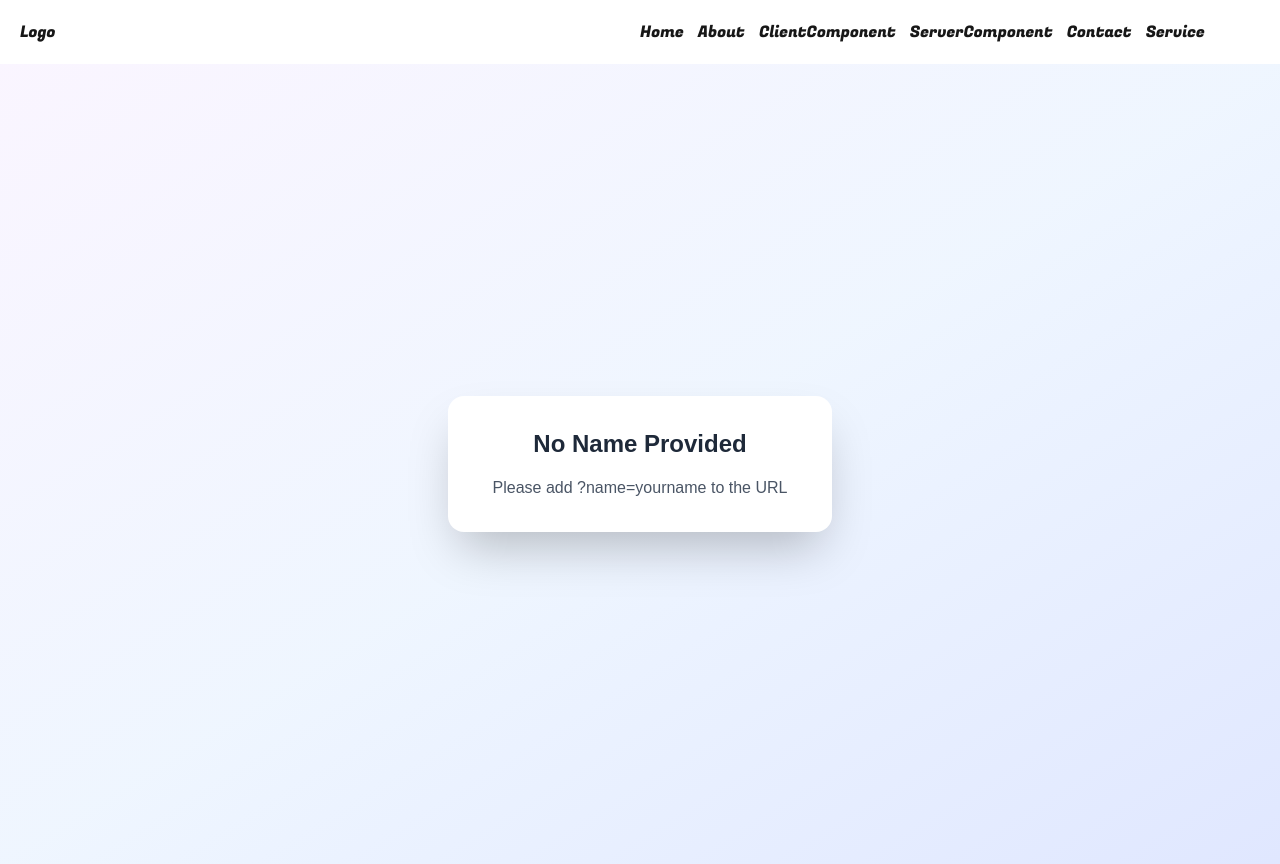
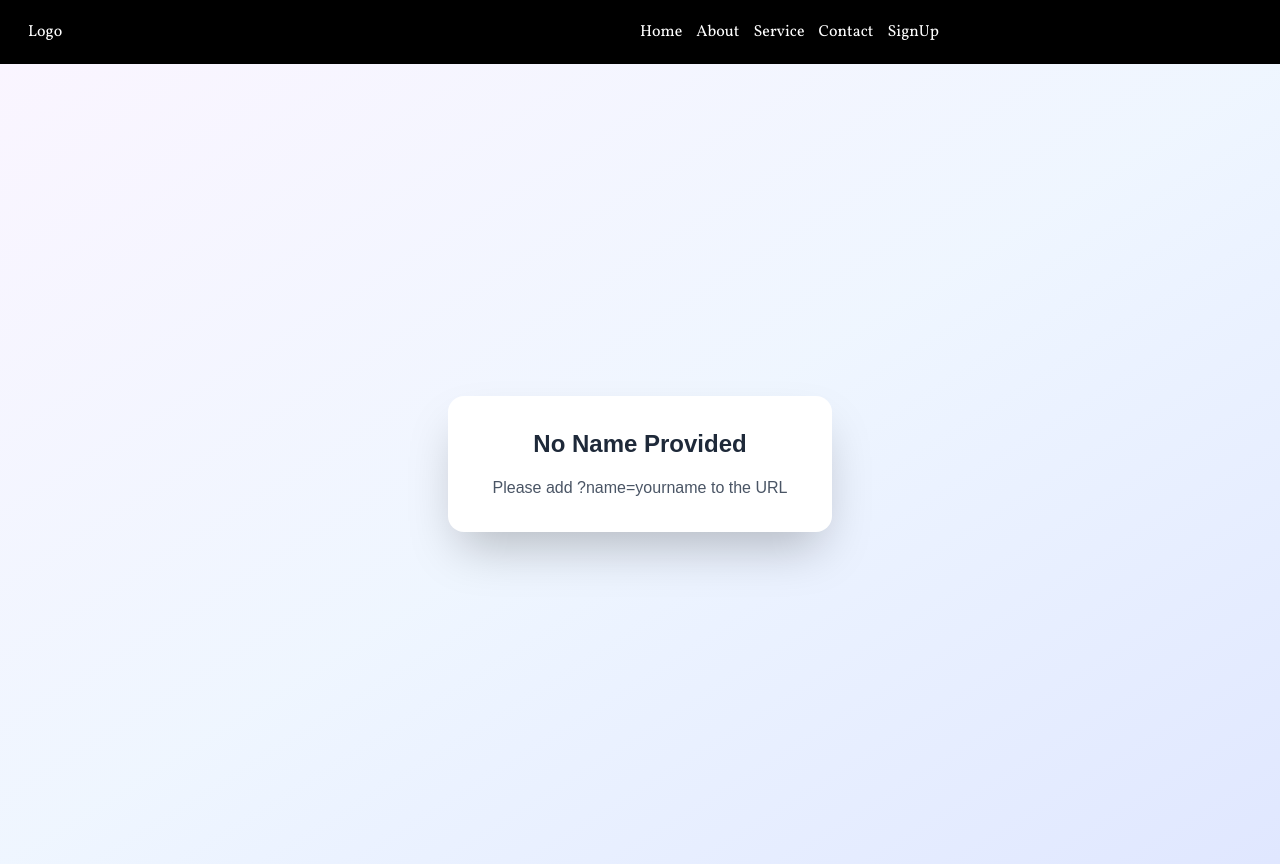
Before and after one commit to khannsameer/Nextjs-journey, a Next.js app: page /datafetch/servercomp in a window 1280 px wide. Built offline with nearby package versions, Linux system fonts and the light colour scheme.

Commit message:
refactor(contact, navbar, db): update Contact page, Navbar, and database config

```diff
--- a/app/(users)/contact/page.jsx
+++ b/app/(users)/contact/page.jsx
@@ -2,6 +2,7 @@
 
 import { useActionState } from "react";
 import contactAction from "./contact.action";
+import { useFormStatus } from "react-dom";
 
 // export const metadata = {                     //  can't use in client component
 //   title: "Contact Page",
@@ -79,17 +80,7 @@ const Contact = () => {
                   />
                 </div>
                 {/* Submit Button */}
-                <button
-                  type="submit"
-                  disabled={isPending}
-                  className="w-full bg-pink-600 hover:bg-pink-700 disabled:bg-gray-600 disabled:cursor-not-allowed text-white font-medium py-3 px-6 rounded-lg transition-colors duration-200 flex items-center justify-center space-x-2"
-                >
-                  {isPending ? (
-                    <span>Loading...</span>
-                  ) : (
-                    <span>Send Message</span>
-                  )}
-                </button>
+                <Submit />
               </form>
             </div>
             <section>
@@ -111,3 +102,19 @@ const Contact = () => {
 };
 
 export default Contact;
+
+const Submit = () => {
+  const { pending, data, method, action } = useFormStatus();
+
+  return (
+    <>
+      <button
+        type="submit"
+        disabled={pending}
+        className="w-full bg-pink-600 hover:bg-pink-700 disabled:bg-gray-600 disabled:cursor-not-allowed text-white font-medium py-3 px-6 rounded-lg transition-colors duration-200 flex items-center justify-center space-x-2"
+      >
+        {pending ? <span>Loading...</span> : <span>Send Message</span>}
+      </button>
+    </>
+  );
+};
--- a/app/components/Navbar.jsx
+++ b/app/components/Navbar.jsx
@@ -3,7 +3,7 @@ import Link from "next/link";
 const Navbar = () => {
   return (
     <>
-      <header className="grid grid-cols-2 font-fugaz m-5">
+      <header className="grid grid-cols-2 font-vollkorn px-7 py-5 bg-black text-white">
         <div className="">Logo</div>
         <nav>
           <ul className="flex gap-3.5">
@@ -13,17 +13,20 @@ const Navbar = () => {
             <li>
               <Link href="/about">About</Link>
             </li>
+            {/* <li>
+              <Link href="/clientcomponent">ClientComponent</Link>
+            </li> */}
+            {/* <li>
+              <Link href="/servercomponent">ServerComponent</Link>
+            </li> */}
             <li>
-              <Link href="/clientcomponent">ClientComponent</Link>
-            </li>
-            <li>
-              <Link href="/servercomponent">ServerComponent</Link>
+              <Link href="/service">Service</Link>
             </li>
             <li>
               <Link href="/contact">Contact</Link>
             </li>
             <li>
-              <Link href="/service">Service</Link>
+              <Link href="/signup">SignUp</Link>
             </li>
           </ul>
         </nav>
--- a/config/db.jsx
+++ b/config/db.jsx
@@ -4,7 +4,7 @@ export const db = mysql.createPool({
   host: "localhost",
   user: "root",
   password: "", // your db password if have
-  database: "contact_form",
+  database: "contact_form", //your database name
 });
 
 try {
```
